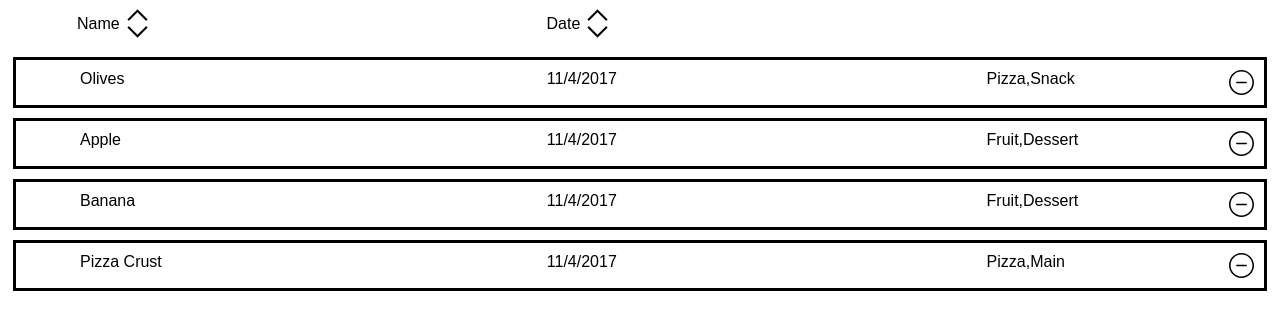
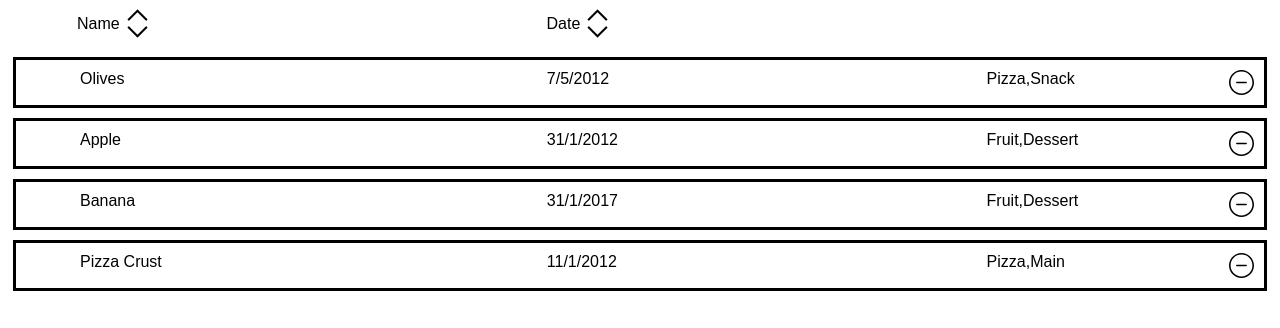
Before and after one commit to miyef/onboard-fridge, a React (Create React App) app in the folder front/: page / in a window 1280 px wide. Shown: the part 121-449 px from the top of the page. Built offline with nearby package versions, Linux system fonts and the light colour scheme.

Commit message:
feature : add ingredient sorting (date, name)

```diff
--- a/front/src/IngredientItem.js
+++ b/front/src/IngredientItem.js
@@ -1,6 +1,4 @@
 import React from 'react';
-import moment from 'moment'
-
 
 export default (props) => {
     return <div style={{ borderStyle :'solid',
@@ -17,7 +15,7 @@ export default (props) => {
             }}> { props.ingredient.name } </span>
             <span style={{
                 width : '73px'
-            }} > { moment().format('D/M/YYYY') } </span>
+            }} > { props.ingredient.date.format('D/M/YYYY') } </span>
             <span style={{
                 width : '150px'
             }}> { props.ingredient.tags.toString() } </span>
--- a/front/src/IngredientPage.js
+++ b/front/src/IngredientPage.js
@@ -1,5 +1,6 @@
 import React, {Component} from 'react';
 import Fuse from 'fuse.js';
+import moment from 'moment'
 
 const options = {
     shouldSort: false,
@@ -25,12 +26,14 @@ class IngredientPage extends Component {
         super(props)
         this.state = {
             ingredients : [
-                {name: "Olives", tags:['Pizza', 'Snack']},
-                {name: "Apple", tags:['Fruit', 'Dessert'] },
-                {name: "Banana", tags:['Fruit', 'Dessert'] },
-                {name: "Pizza Crust", tags:['Pizza', 'Main']}
+                {name: "Olives", tags:['Pizza', 'Snack'], date : moment([2012, 4, 7])},
+                {name: "Apple", tags:['Fruit', 'Dessert'],  date : moment([2012, 0, 31]) },
+                {name: "Banana", tags:['Fruit', 'Dessert'],  date : moment([2017, 0, 31]) },
+                {name: "Pizza Crust", tags:['Pizza', 'Main'],  date : moment([2012, 0, 11])}
             ],
-            filter : ""
+            filter : "",
+            name : { 'up' : 0, 'down' : 0 },
+            date : { 'up' : 0, 'down' : 0 }
         }
     }
     render() {
@@ -44,16 +47,31 @@ class IngredientPage extends Component {
                     <FilterBar updateFilter={ this.updateFilter } />
                     <AddButton/>
                 </div>
-                <SortBar />
+                <SortBar toggleSort={ this.toggleSort } state={ this.state }/>
                 { this.displayIngredients(this.state.filter) }
             </div>);
     }
 
     displayIngredients = (filter) =>{
         // do filtering with fuse based on state.filter
+
         const fuse = new Fuse(this.state.ingredients, options);
         // if no filter specified simply display the ingredients as in state.ingredients
-        const result = filter!=="" ? fuse.search(this.state.filter) : this.state.ingredients;
+        // we use .slice() to copy the array, copy which will be sorted (you don't want to modify the state).
+        const result = filter!=="" ? fuse.search(this.state.filter) : this.state.ingredients.slice();
+
+        if(this.state.name.up) {
+            this.sort(result, "name", false)
+        }
+        if(this.state.name.down) {
+            this.sort(result, "name", true)
+        }
+        if(this.state.date.up) {
+            this.sort(result, "date", false)
+        }
+        if(this.state.date.down) {
+            this.sort(result, "date", true)
+        }
 
         if (result.length > 0) {
             return result.map((ingredient)=><IngredientItem ingredient={ingredient} key={ingredient.name}/>);
@@ -63,8 +81,26 @@ class IngredientPage extends Component {
 
     }
 
+    sort = (array, property, reverse) => {
+        if (reverse) {
+            array = array.sort((val1, val2)=>val1[property] > val2[property]);
+        } else {
+            array = array.sort((val1, val2)=>val1[property] < val2[property]);
+        }
+        return array;
+    }
+
     updateFilter = (filter) => {
         this.setState({filter});
+    }
+
+    toggleSort = (e) => {
+        const property = e.target.getAttribute("property");
+        const className = e.target.className;
+        const state = {name : { 'up' : 0, 'down' : 0 },
+            date : { 'up' : 0, 'down' : 0 }};
+        state[property][className] = this.state[property][className] ? 0 : 1;
+        this.setState(state);
     }
 
 
--- a/front/src/SortBar.js
+++ b/front/src/SortBar.js
@@ -22,15 +22,8 @@ const ArrowSelector  = (props) =>{
             </div>;
 }
 
-export default class SortBar extends Component {
+export default (props) => {
 
-    constructor(props){
-        super(props);
-        this.state = { name : { 'up' : 0, 'down' : 0 },
-            date : { 'up' : 0, 'down' : 0 } }
-    }
-
-    render() {
         return <div style={{ borderStyle :'none',
             margin :'10px 13px 0px 13px', padding : '10px 10px 0px 10px', paddingLeft:'5%', display:'flex',
             justifyContent : 'space-between' }}>
@@ -42,12 +35,12 @@ export default class SortBar extends Component {
             }}>
                 <div style={{
                     width : '100px', display : 'flex', alignItems : 'center'
-                }}><span>Name</span> <ArrowSelector property="name" toggleSort={this.toggleSort} state={this.state}/>
+                }}><span>Name</span> <ArrowSelector property="name" toggleSort={props.toggleSort} state={props.state}/>
                 </div>
 
                 <div style={{
                     width : '73px', display : 'flex', alignItems : 'center'
-                }}> <span>Date</span> <ArrowSelector property="date" toggleSort={this.toggleSort} state={this.state}/>
+                }}> <span>Date</span> <ArrowSelector property="date" toggleSort={props.toggleSort} state={props.state}/>
                 </div>
 
                 <span style={{
@@ -58,15 +51,4 @@ export default class SortBar extends Component {
                 width : '25px'
             }} > </span>
         </div>
-    }
-
-    toggleSort = (e) => {
-        console.log(e.target.className + " " + e.target.getAttribute("property"))
-        const property = e.target.getAttribute("property");
-        const className = e.target.className;
-        const state = { name : { 'up' : 0, 'down' : 0 },
-            date : { 'up' : 0, 'down' : 0 } };
-        state[property][className] = this.state[property][className] ? 0 : 1;
-        this.setState(state);
-    }
 }
```
